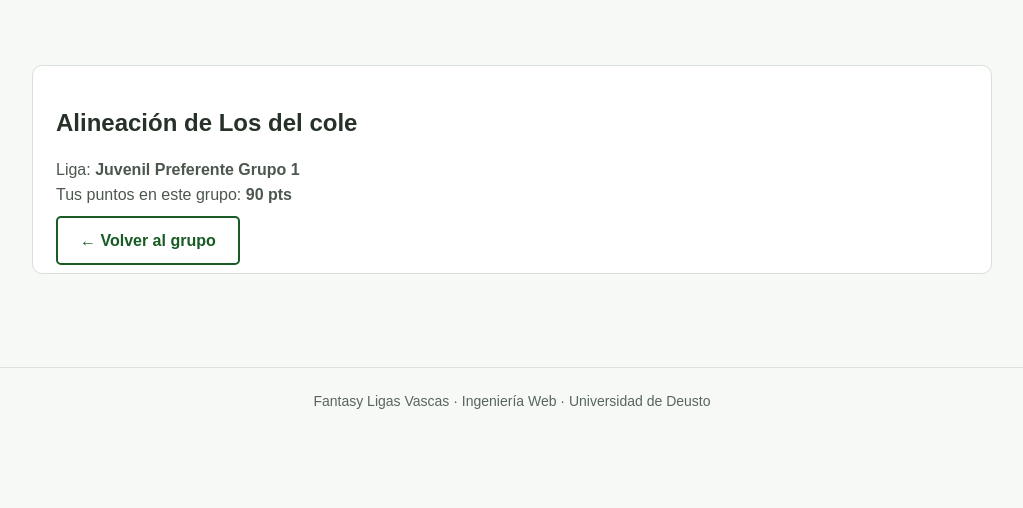
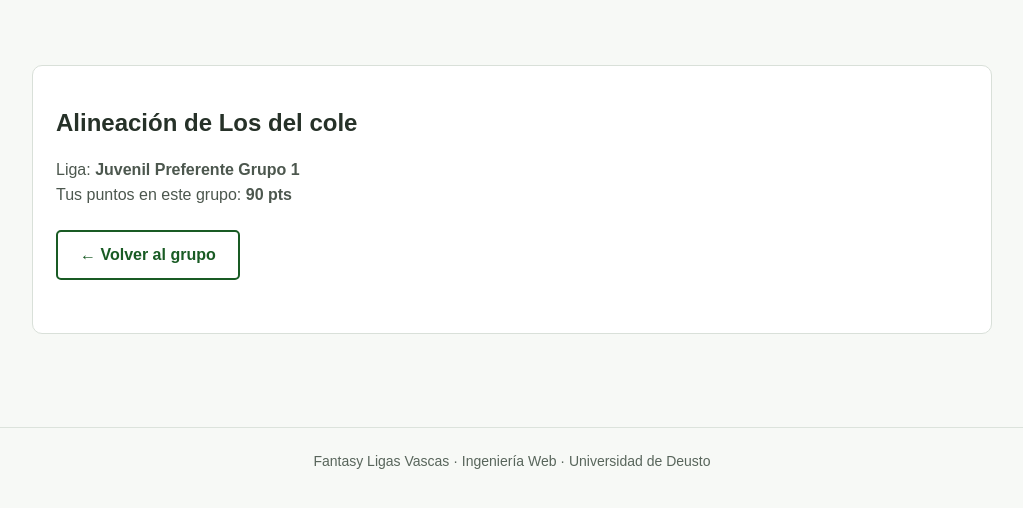
Before and after one commit to Aimar1109/proyectoweb, a Django app: template fantasy/templates/fantasy/grupos/alineacion.html in a window 1280 px wide. Shown: the part 68-576 px from the top of the page, without its empty margins (128-1151 px from the left). Run offline with Django 5.2, Linux system fonts and the light colour scheme; the template is opened without the code that fills it: values that come from a table or form of the project are taken from there, others are empty; data comes from the database, SQL or seed files in the repository.

Commit message:
style de alineacion

```diff
--- a/fantasy/templates/fantasy/grupos/alineacion.html
+++ b/fantasy/templates/fantasy/grupos/alineacion.html
@@ -10,7 +10,7 @@
             <p>Liga: <strong>{{ grupo.liga.nombre }}</strong></p>
             <p>Tus puntos en este grupo: <strong>{{ membresia.puntos }} pts</strong></p>
 
-            <div style="margin-top: 1.5rem;">
+            <div class="acciones">
                 <a href="{% url 'clasificacion' grupo.pk %}" class="btn-secondary">
                     ← Volver al grupo
                 </a>
```
